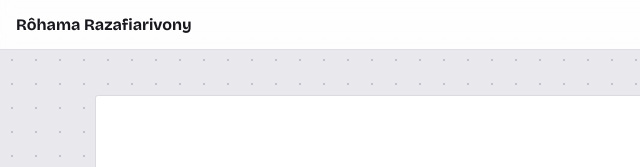
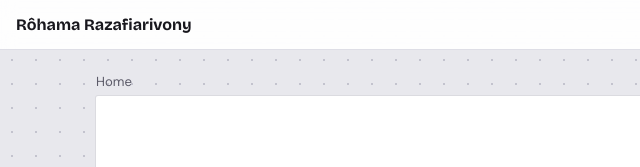
Before and after one commit to petso-r/petso-r.github.io, a plain HTML site: page index.html in a window 1280 px wide. Shown: the top 167 px of the page, 0-640 px from the left. Drawn offline with nearby package versions, Linux system fonts and the light colour scheme.

Commit message:
Change hero frame name from 'Hero' to 'Home'

```diff
--- a/index.html
+++ b/index.html
@@ -25,7 +25,7 @@
 
   <!-- HERO -->
   <section class="frame hero" id="top">
-    <!-- <span class="frame-name">Hero</span> -->
+    <span class="frame-name">Home</span>
     <div class="selection">
       <h1><span>Rohama</span><span>Razafiarivony</span></h1>
       <i class="h tl"></i><i class="h tr"></i><i class="h bl"></i><i class="h br"></i>
```
